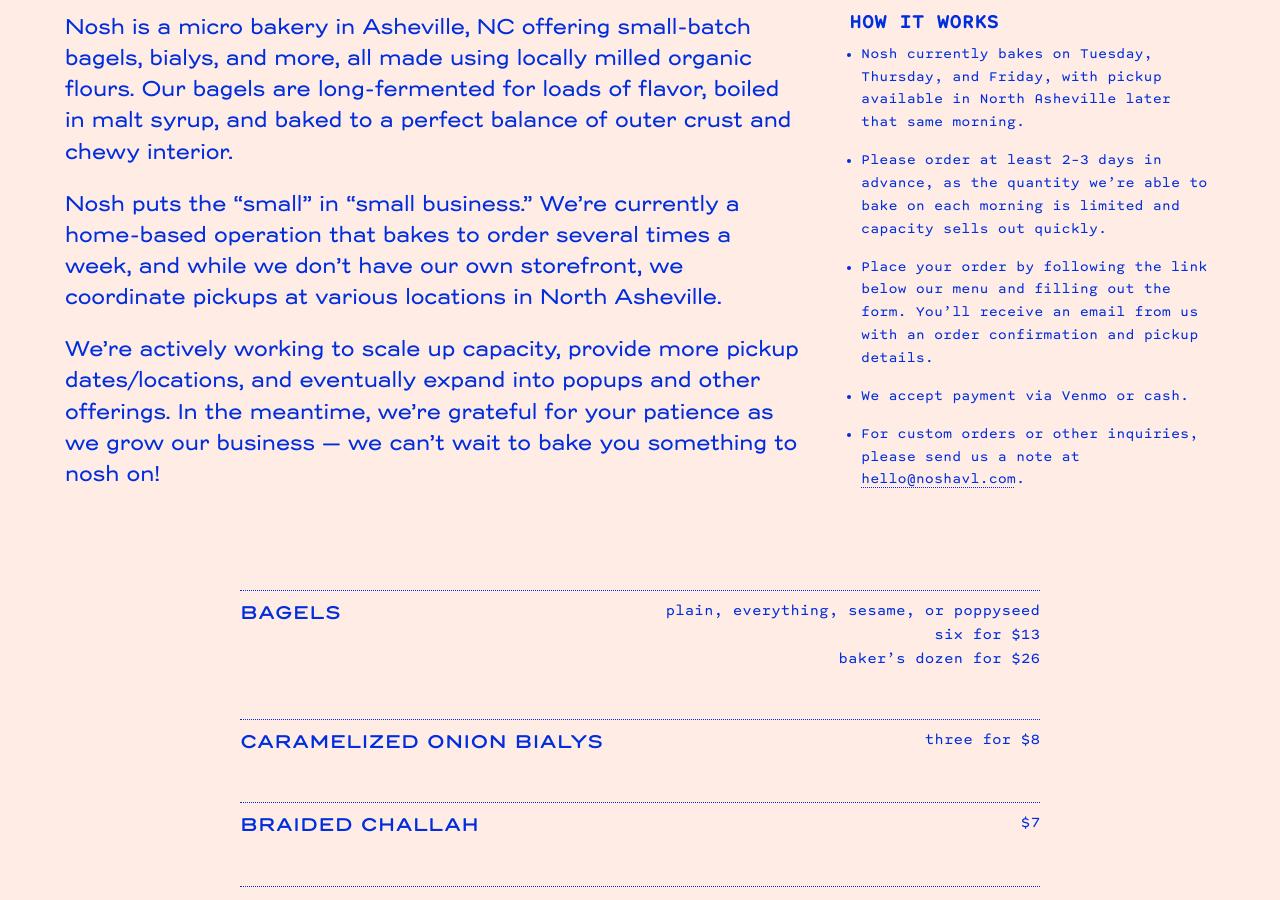
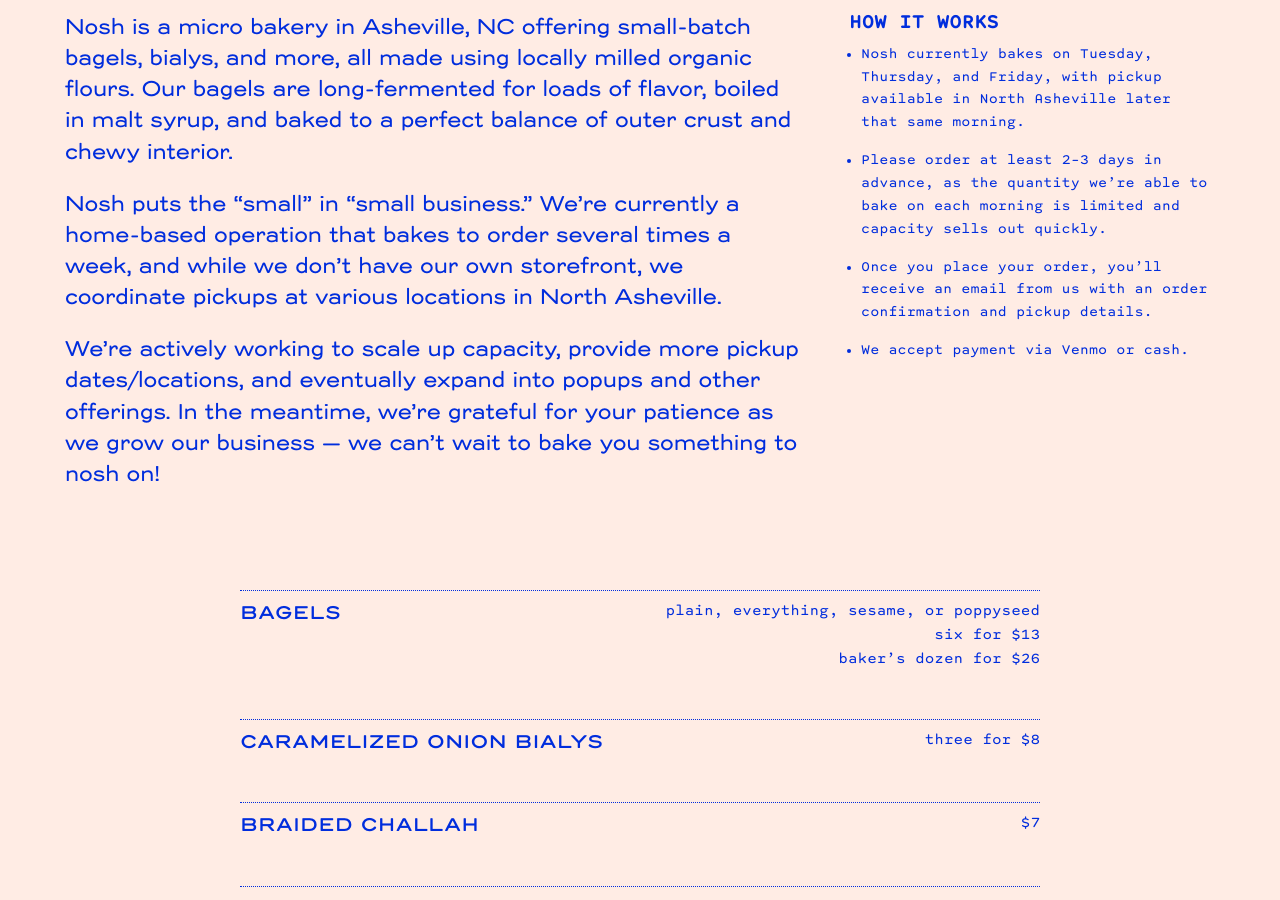
Before and after one commit to mattjohnlee/nosh-avl, a Jekyll site: the page built from index.md, in a window 1280 px wide and 900 px high, scrolled down 441 px. Built offline with Jekyll 4.4.1, drawn with Linux system fonts in a browser that asks for light colours.

Commit message:
whoops, let’s hide that order form link

```diff
--- a/index.md
+++ b/index.md
@@ -28,9 +28,9 @@ slug: home
 		<ul>
 			<li>Nosh currently bakes on Tuesday, Thursday, and Friday, with pickup available in North Asheville later that same morning.</li>
 			<li>Please order at least 2–3 days in advance, as the quantity we’re able to bake on each morning is limited and capacity sells out quickly.</li>
-			<li>Place your order by following the link below our menu and filling out the form. You’ll receive an email from us with an order confirmation and pickup details.</li>
+			<li>Once you place your order, you’ll receive an email from us with an order confirmation and pickup details.</li>
 			<li>We accept payment via Venmo or cash.</li>
-			<li>For custom orders or other inquiries, please send us a note at <a href="mailto:hello@noshavl.com">hello@noshavl.com</a>.</li>
+			<!-- <li>For custom orders or other inquiries, please send us a note at <a href="mailto:hello@noshavl.com">hello@noshavl.com</a>.</li> -->
 		</ul>
 	</div>
 </section>
@@ -63,7 +63,7 @@ slug: home
 </ul>
 
 <div class="inquiries">
-	<div class=""><a href="#" class="button-link">Place your order</a></div>
+	<div class=""><a a href="mailto:hello@noshavl.com" class="button-link">Place your order</a></div>
 	<!-- <a class="inquiries__email" href="mailto:hello@noshavl.com">hello@noshavl.com</a> -->
 </div>
 
```
